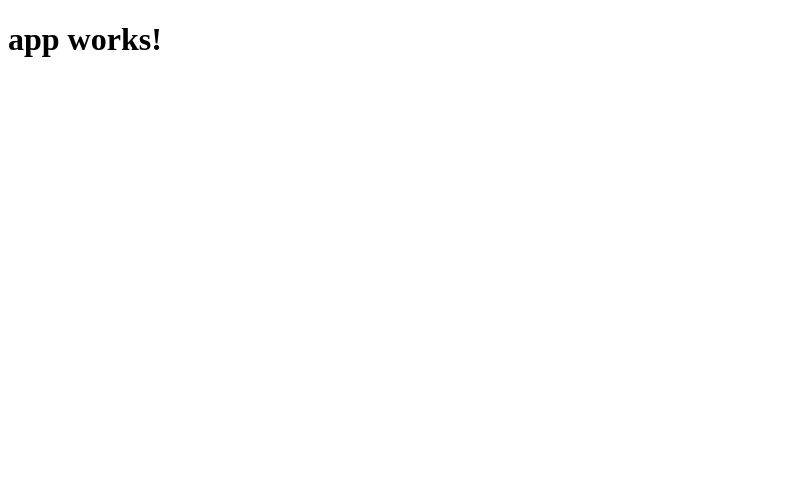
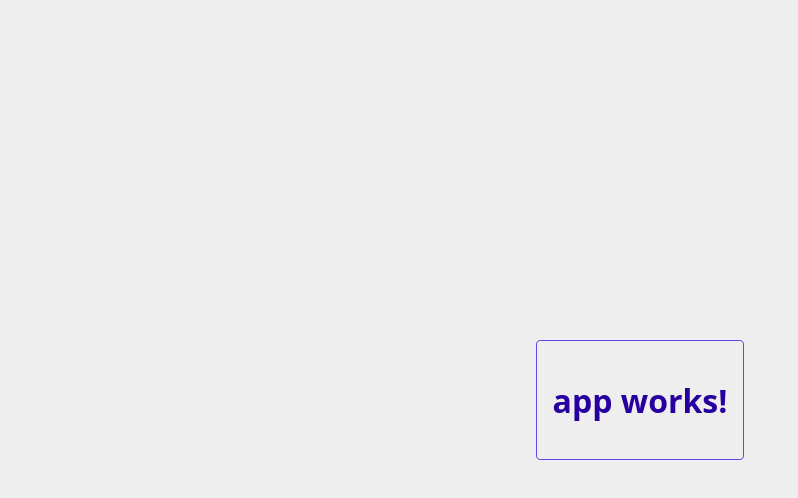
Before and after one commit to montoyaguzman/sacaffold-react, a React app: page / in a window 1280 px wide. Shown: the top 498 px of the page, without its empty margins (0-798 px from the left). Built offline with nearby package versions, Linux system fonts and the light colour scheme; the HTML template or start-up script is replaced by a standard one.

Commit message:
feat: agrega loader para estilos

```diff
--- a/package.json
+++ b/package.json
@@ -18,7 +18,9 @@
     "@babel/core": "^7.23.2",
     "@babel/preset-react": "^7.22.15",
     "babel-loader": "^9.1.3",
+    "css-loader": "^6.8.1",
     "react": "^18.2.0",
-    "react-dom": "^18.2.0"
+    "react-dom": "^18.2.0",
+    "style-loader": "^3.3.3"
   }
 }
--- a/src/App.js
+++ b/src/App.js
@@ -1,6 +1,8 @@
 function App() {
     return (
-        <h1>app works!</h1>
+        <div class="container">
+            <h1>app works!</h1>
+        </div>
     )
 }
 
--- a/src/index.js
+++ b/src/index.js
@@ -1,6 +1,7 @@
 import React from 'react';
 import ReactDOM from 'react-dom/client';
 import { App } from './App';
+import './styles.css';
 
 const root = ReactDOM.createRoot(document.getElementById('root'));
 root.render(
--- /dev/null
+++ b/src/styles.css
@@ -0,0 +1,20 @@
+* {
+    box-sizing: border-box;
+    font-family: system-ui, -apple-system, BlinkMacSystemFont, 'Segoe UI', Roboto, Oxygen, Ubuntu, Cantarell, 'Open Sans', 'Helvetica Neue', sans-serif;
+
+}
+
+body {
+    display: grid;
+    place-content: center;
+    background: #eee;
+    min-height: 100vh;
+    margin: 0;
+}
+
+.container {
+    border: 1px solid rgb(87, 76, 235);
+    color: #28009f;
+    padding: 16px;
+    border-radius: 4px;
+}
--- a/webpack.config.js
+++ b/webpack.config.js
@@ -1,13 +1,6 @@
 const path = require('path');
 
-module.exports = {
-    // entry: './src/index.js',
-    output: {
-        path: path.resolve(__dirname, 'build')
-    },
-    module: {
-        rules: [
-          {
+const jsRules = {
   test: /\.js$/,
   include: path.resolve(__dirname, 'src'),
   exclude: /node_modules/,
@@ -24,7 +17,19 @@ module.exports = {
           ]
       }
   }]
-          }
-        ]
+};
+
+const cssRules = {
+  test: /\.css$/,
+  use: ['style-loader', 'css-loader']
+};
+
+module.exports = {
+    // entry: './src/index.js',
+    output: {
+        path: path.resolve(__dirname, 'build')
+    },
+    module: {
+      rules: [ jsRules, cssRules ]
     }
 }
```
Also changed, not shown: 1 other file (tests, documents, lock files or other folders). Lines whose indentation alone changed are shown as unchanged.
